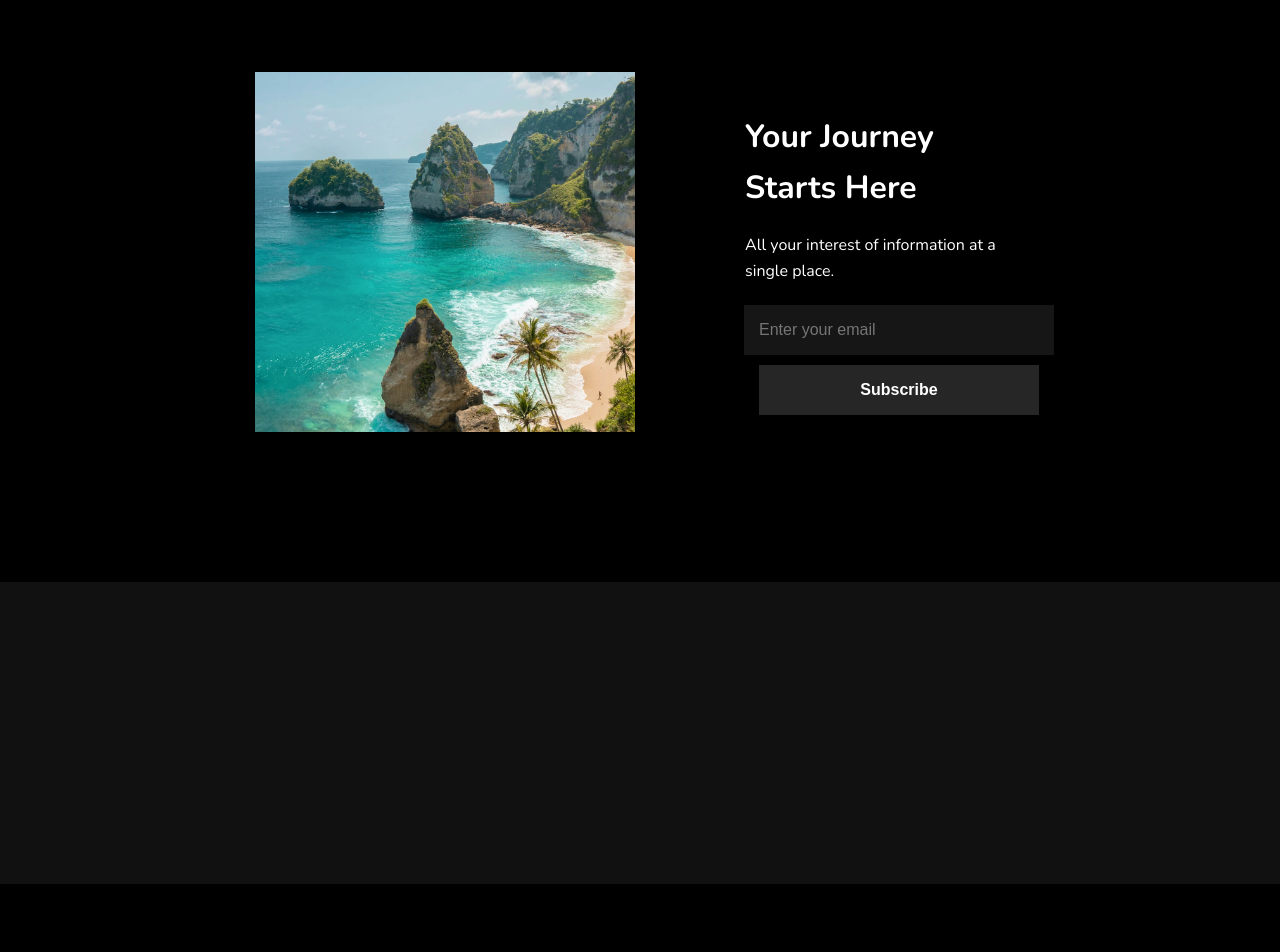
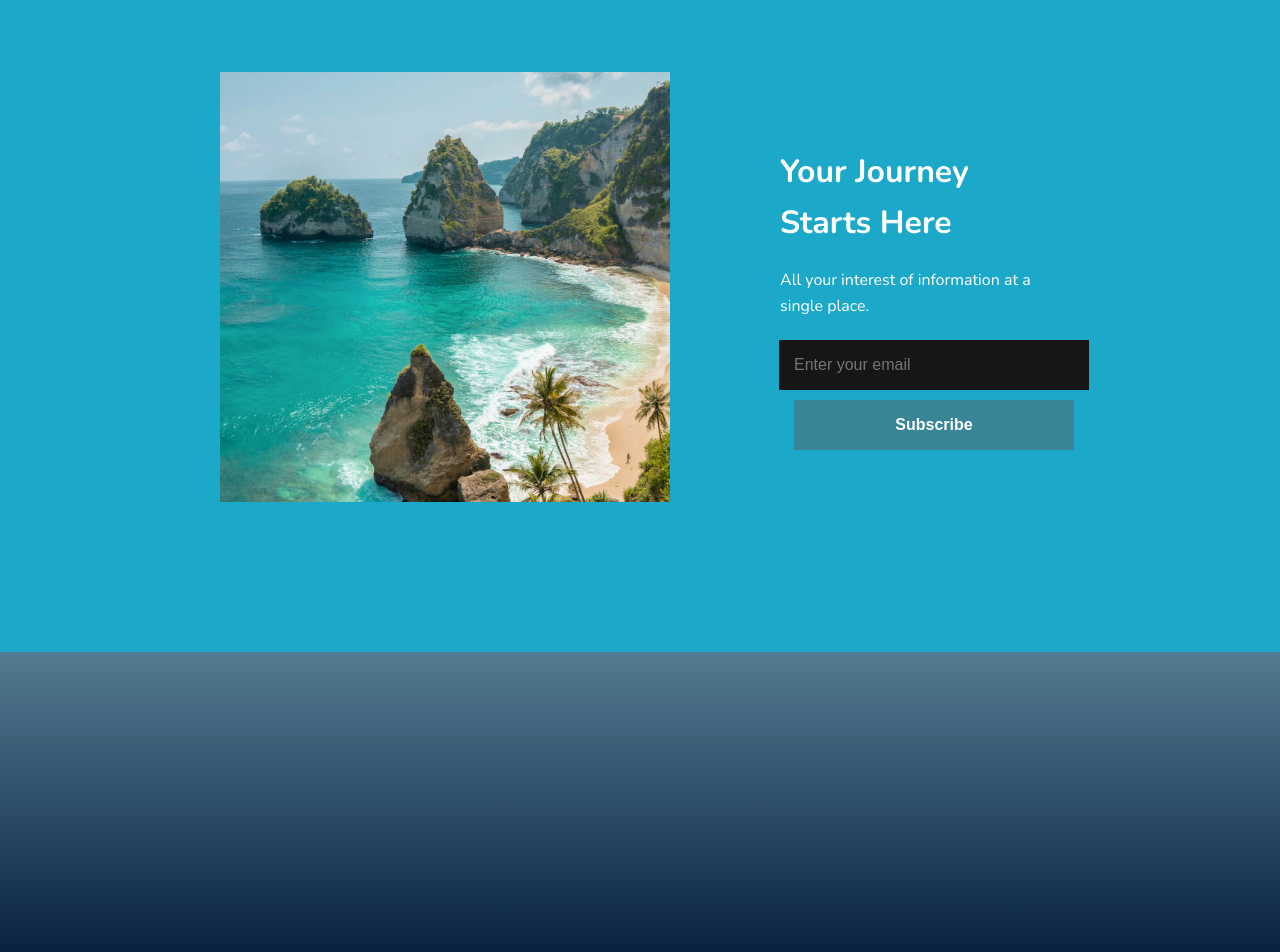
Before and after one commit to bhattanubhav29/TheGlobalGatewayy, a plain HTML site: page index.html in a window 1280 px wide. Shown: the part 258-1210 px from the top of the page. Before the commit the page ends 1142 px from the top, so only its background shows below. Drawn offline with nearby package versions, Linux system fonts and the light colour scheme; a web font is replaced by a local one.

Commit message:
Update index.html

```diff
--- a/index.html
+++ b/index.html
@@ -8,7 +8,7 @@
         body {
             margin: 0;
             font-family: "Nunito", sans-serif;
-            background-color: black;
+            background-color: #1ca9c9;
             color: white;
             line-height: 1.6;
         }
@@ -83,8 +83,8 @@
 
         .image-wrapper {
             position: relative;
-            width: 380px;
-            height: 380px;
+            width: 450px;
+            height: 450px;
             overflow: hidden;
             margin-right: 30px;
             margin-bottom: 130px;
@@ -92,8 +92,8 @@
         }
 
         .beach-img {
-            width: 380px;
-            height: 380px;
+            width: 450px;
+            height: 450px;
             transition: transform 1s ease, box-shadow 1s ease;
             position: absolute;
             margin-right: 30px;
@@ -184,7 +184,7 @@
         }
 
         footer {
-            background-color: #111;
+            background: hsla(213, 77%, 14%, 1);background: linear-gradient(90deg, hsla(213, 77%, 14%, 1) 0%, hsla(202, 27%, 45%, 1) 100%);background: -moz-linear-gradient(90deg, hsla(213, 77%, 14%, 1) 0%, hsla(202, 27%, 45%, 1) 100%);background: -webkit-linear-gradient(90deg, hsla(213, 77%, 14%, 1) 0%, hsla(202, 27%, 45%, 1) 100%);filter: progid: DXImageTransform.Microsoft.gradient( startColorstr="#08203E%22,%20endColorstr=%22#557C93%22,%20GradientType=1%20");
             color: #fff;
             padding: 10px 10px;
             display: flex;
@@ -239,7 +239,6 @@
             width: 100%;
             text-align: center;
             padding: 10px 0;
-            background-color: #111;
         }
 
         @media (max-width: 768px) {
@@ -270,14 +269,14 @@
         <nav>
             <a href="#home">Home</a>
             <a href="#about">About</a>
-            <a href="#Explore">Explore</a>
+            <a href="#explore">Explore</a>
             <a href="#shop">Shop</a>
         </nav>
     </header>
     <div class="container">
         <div class="image-wrapper">
             <img src="join-island.jpg" class="beach-img" alt="Beautiful Beach">
-            <img src="venicelogin.jpg" class="beach-img new-image" alt="New Image">
+            <img src="Maldives.jpg" class="beach-img new-image" alt="New Image">
         </div>
         <div class="text">
             <h1>Your Journey Starts Here</h1>
```
